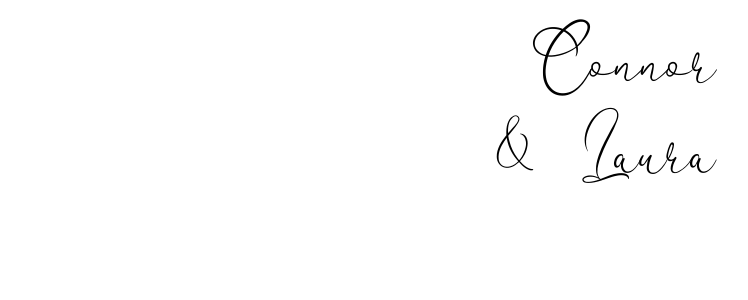
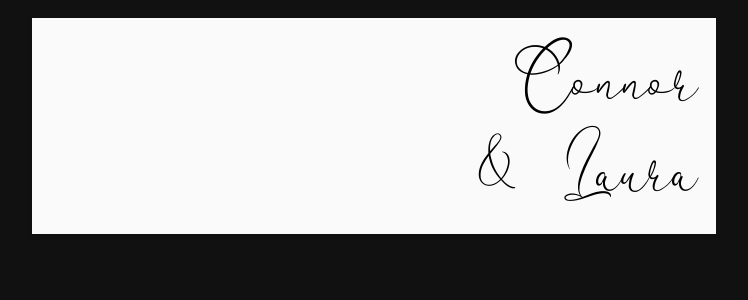
Before and after one commit to connorwyatt/wedding, a Next.js app: page / in a window 1280 px wide. Shown: the top 300 px of the page, without its empty margins (266-1014 px from the left). Built offline with nearby package versions, Linux system fonts and the light colour scheme.

Commit message:
Add paper styling

```diff
--- a/components/Layout.styles.ts
+++ b/components/Layout.styles.ts
@@ -3,4 +3,10 @@ import styled from 'styled-components'
 export const Container = styled.div`
   margin: 0 auto;
   max-width: 40rem;
+  padding: 1rem;
 `
+
+export const Paper = styled.div`
+  background-color: ${({ theme }) => theme.colors.paper};
+  box-shadow: 0 2px 5px rgba(0, 0, 0, 0.2);
+`
--- a/components/Layout.tsx
+++ b/components/Layout.tsx
@@ -1,4 +1,8 @@
 import { FC } from 'react'
-import { Container } from './Layout.styles'
+import { Container, Paper } from './Layout.styles'
 
-export const Layout: FC = ({ children }) => <Container>{children}</Container>
+export const Layout: FC = ({ children }) => (
+  <Container>
+    <Paper>{children}</Paper>
+  </Container>
+)
--- a/styles/GlobalStyles.ts
+++ b/styles/GlobalStyles.ts
@@ -23,6 +23,7 @@ export const GlobalStyles = createGlobalStyle`
     ${({ theme }) => textStyle(theme.typography.paragraph)};
     -moz-osx-font-smoothing: grayscale;
     -webkit-font-smoothing: antialiased;
+    background-color: ${({ theme }) => theme.colors.background};
     line-height: 1.25;
     min-height: 100vh;
   }
--- a/styles/styled.d.ts
+++ b/styles/styled.d.ts
@@ -1,3 +1,8 @@
+export interface Colors {
+  background: string
+  paper: string
+}
+
 export interface TextStyle {
   fontFamily: string
   fontSize: string
@@ -13,6 +18,7 @@ export interface Typography {
 
 declare module 'styled-components' {
   export interface DefaultTheme {
+    colors: Colors
     typography: Typography
   }
 }
--- a/styles/theme.ts
+++ b/styles/theme.ts
@@ -20,6 +20,10 @@ const titleText: TextStyle = {
 }
 
 export const theme: DefaultTheme = {
+  colors: {
+    background: '#111111',
+    paper: '#FAFAFA',
+  },
   typography: {
     paragraph: paragraphText,
     title: titleText,
```
